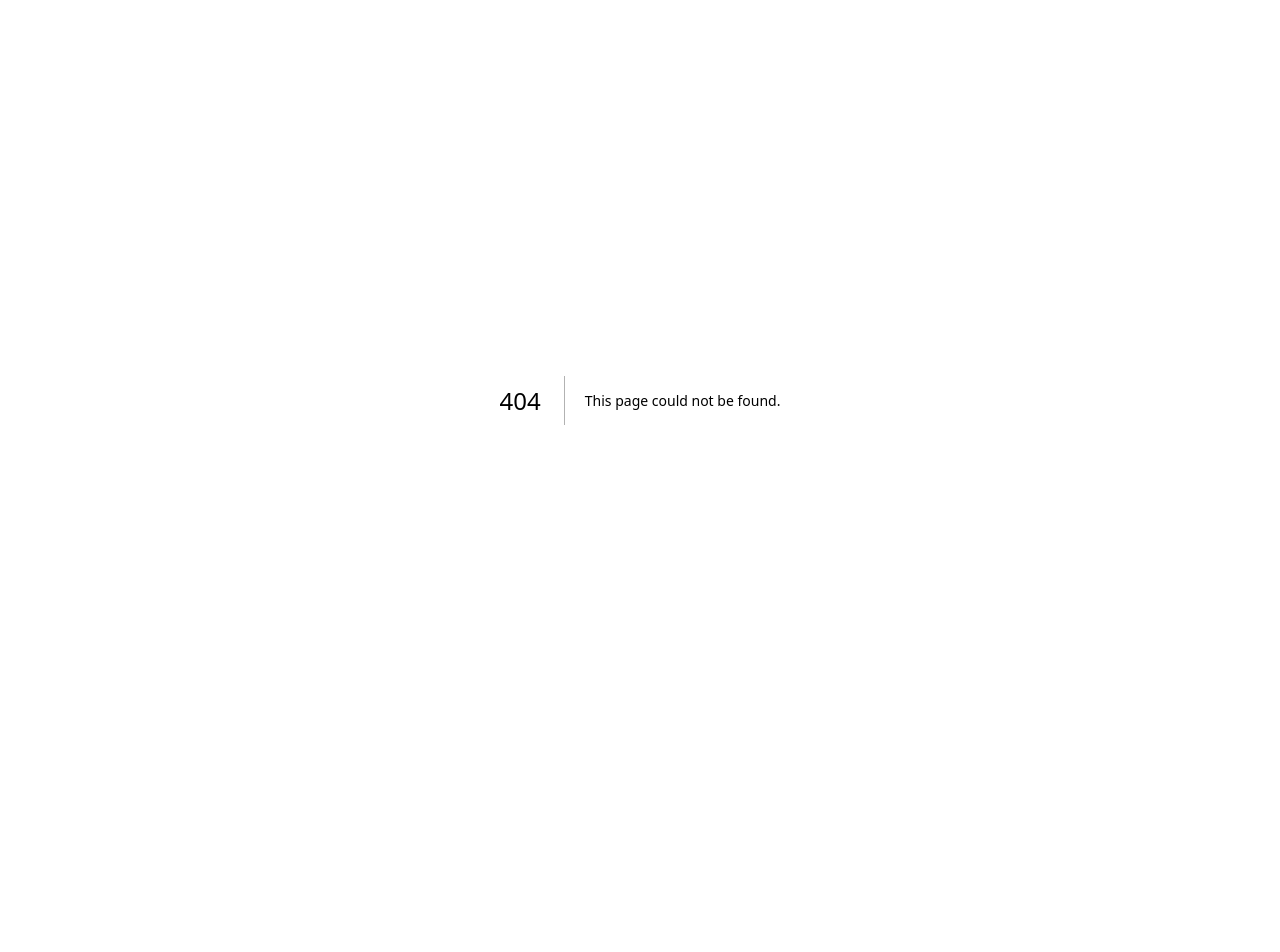
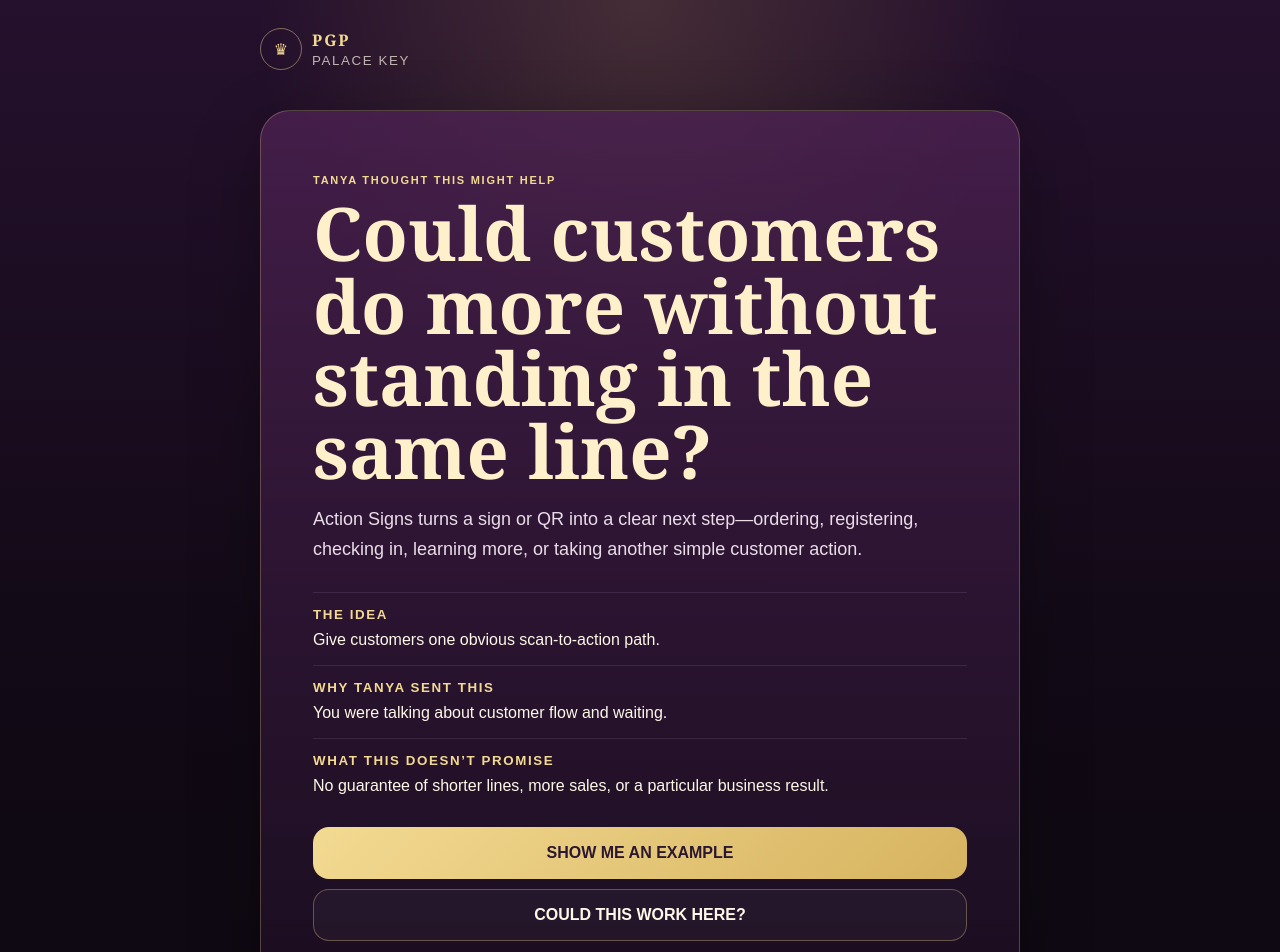
Before and after one commit to melbgittinit/botbox-alpha-clean, a Next.js app: page /k/pgp-tanya-action-signs in a window 1280 px wide. Before the commit this address had no page. Shown: the top 952 px of the page. Before the commit the page ends 800 px from the top, so only its background shows below. Built offline with nearby package versions, Linux system fonts and the light colour scheme.

Commit message:
Add first PGP Palace Key customer destination

```diff
--- /dev/null
+++ b/app/k/pgp-tanya-action-signs/page.tsx
@@ -0,0 +1,73 @@
+export const metadata = {
+  title: "Tanya thought this might help | Pretty Girl Palace",
+  description: "A customer-flow idea shared through Tanya's Pretty Girl Palace Key.",
+};
+
+export default function TanyaActionSignsKey() {
+  return (
+    <main style={{
+      minHeight:"100vh",
+      background:"radial-gradient(circle at 50% 0%, rgba(214,179,95,.18), transparent 24rem), linear-gradient(180deg,#25102d,#120a16 58%,#0c0810)",
+      color:"#fff8e8",
+      fontFamily:"Arial, Helvetica, sans-serif",
+      padding:"28px 18px 70px"
+    }}>
+      <section style={{maxWidth:760,margin:"0 auto"}}>
+        <div style={{display:"flex",alignItems:"center",gap:10,marginBottom:40}}>
+          <div style={{width:42,height:42,borderRadius:"50%",display:"grid",placeItems:"center",border:"1px solid rgba(243,218,146,.45)",color:"#f3da92"}}>♛</div>
+          <div>
+            <strong style={{display:"block",fontFamily:"Georgia,serif",letterSpacing:".12em",color:"#f3da92"}}>PGP</strong>
+            <small style={{letterSpacing:".12em",opacity:.7}}>PALACE KEY</small>
+          </div>
+        </div>
+
+        <div style={{
+          border:"1px solid rgba(243,218,146,.26)",
+          borderRadius:30,
+          padding:"clamp(26px,5vw,52px)",
+          background:"linear-gradient(180deg,rgba(77,34,82,.78),rgba(28,14,34,.9))",
+          boxShadow:"0 24px 70px rgba(0,0,0,.28)"
+        }}>
+          <p style={{fontSize:11,fontWeight:900,letterSpacing:".16em",color:"#f3da92",textTransform:"uppercase"}}>TANYA THOUGHT THIS MIGHT HELP</p>
+          <h1 style={{fontFamily:"Georgia,serif",fontSize:"clamp(42px,8vw,74px)",lineHeight:.98,margin:"10px 0 18px",color:"#fff0cc"}}>
+            Could customers do more without standing in the same line?
+          </h1>
+          <p style={{fontSize:18,lineHeight:1.65,color:"#eadde8"}}>
+            Action Signs turns a sign or QR into a clear next step—ordering, registering, checking in,
+            learning more, or taking another simple customer action.
+          </p>
+
+          <div style={{display:"grid",gap:12,margin:"28px 0"}}>
+            {[
+              ["THE IDEA","Give customers one obvious scan-to-action path."],
+              ["WHY TANYA SENT THIS","You were talking about customer flow and waiting."],
+              ["WHAT THIS DOESN’T PROMISE","No guarantee of shorter lines, more sales, or a particular business result."]
+            ].map(([k,v])=>(
+              <div key={k} style={{borderTop:"1px solid rgba(255,255,255,.09)",paddingTop:14}}>
+                <small style={{display:"block",fontWeight:900,letterSpacing:".12em",color:"#f3da92",marginBottom:6}}>{k}</small>
+                <div style={{lineHeight:1.55}}>{v}</div>
+              </div>
+            ))}
+          </div>
+
+          <button style={{
+            width:"100%",border:0,borderRadius:16,padding:"17px 18px",fontWeight:900,
+            background:"linear-gradient(135deg,#f3da92,#d6b35f)",color:"#2b1730",fontSize:16
+          }}>
+            SHOW ME AN EXAMPLE
+          </button>
+          <button style={{
+            width:"100%",marginTop:10,border:"1px solid rgba(243,218,146,.32)",borderRadius:16,
+            padding:"16px 18px",fontWeight:800,background:"rgba(255,255,255,.035)",color:"#fff8e8",fontSize:16
+          }}>
+            COULD THIS WORK HERE?
+          </button>
+        </div>
+
+        <p style={{textAlign:"center",fontSize:11,opacity:.55,marginTop:20}}>
+          Shared through Pretty Girl Palace™ · Alpha customer-view prototype
+        </p>
+      </section>
+    </main>
+  );
+}
```
